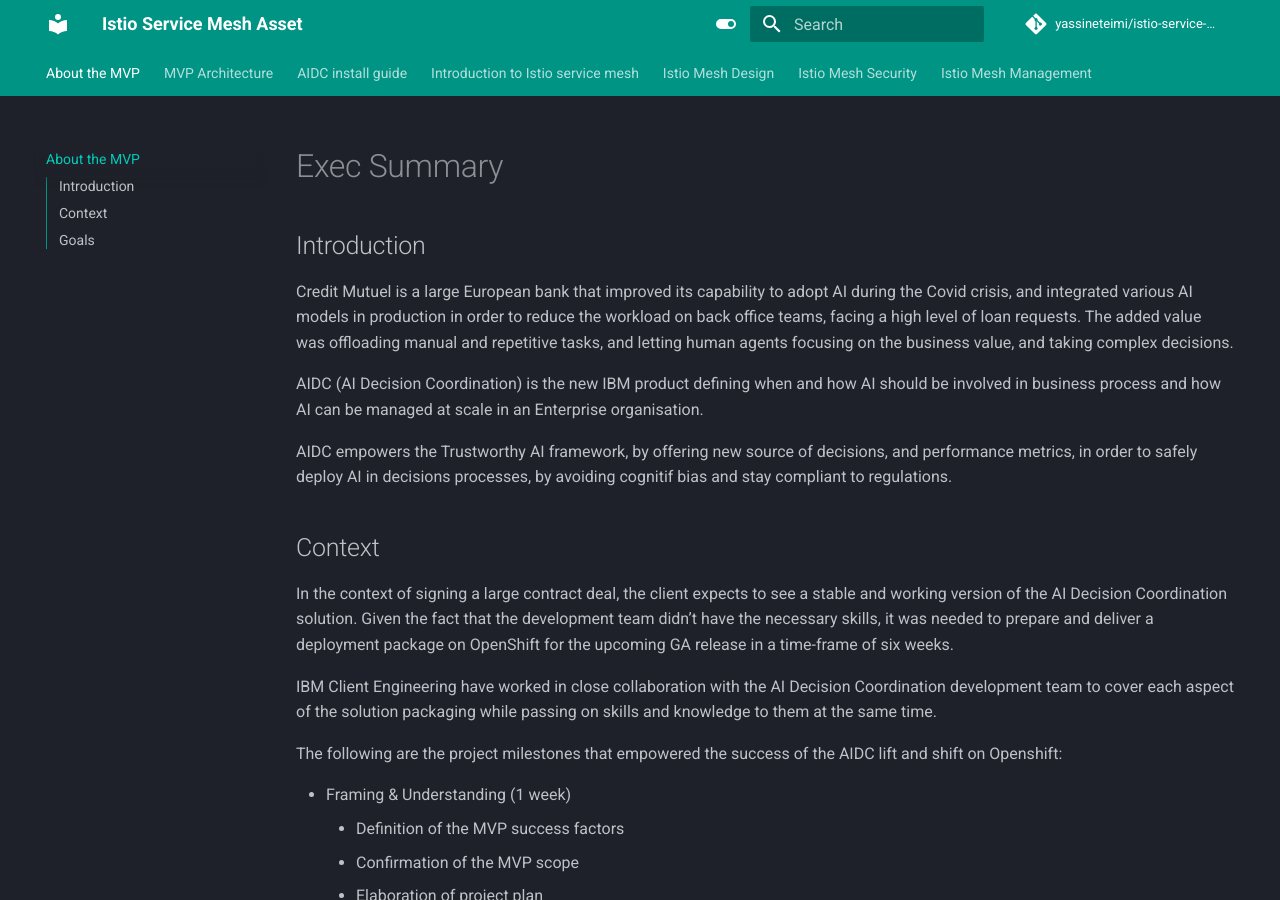
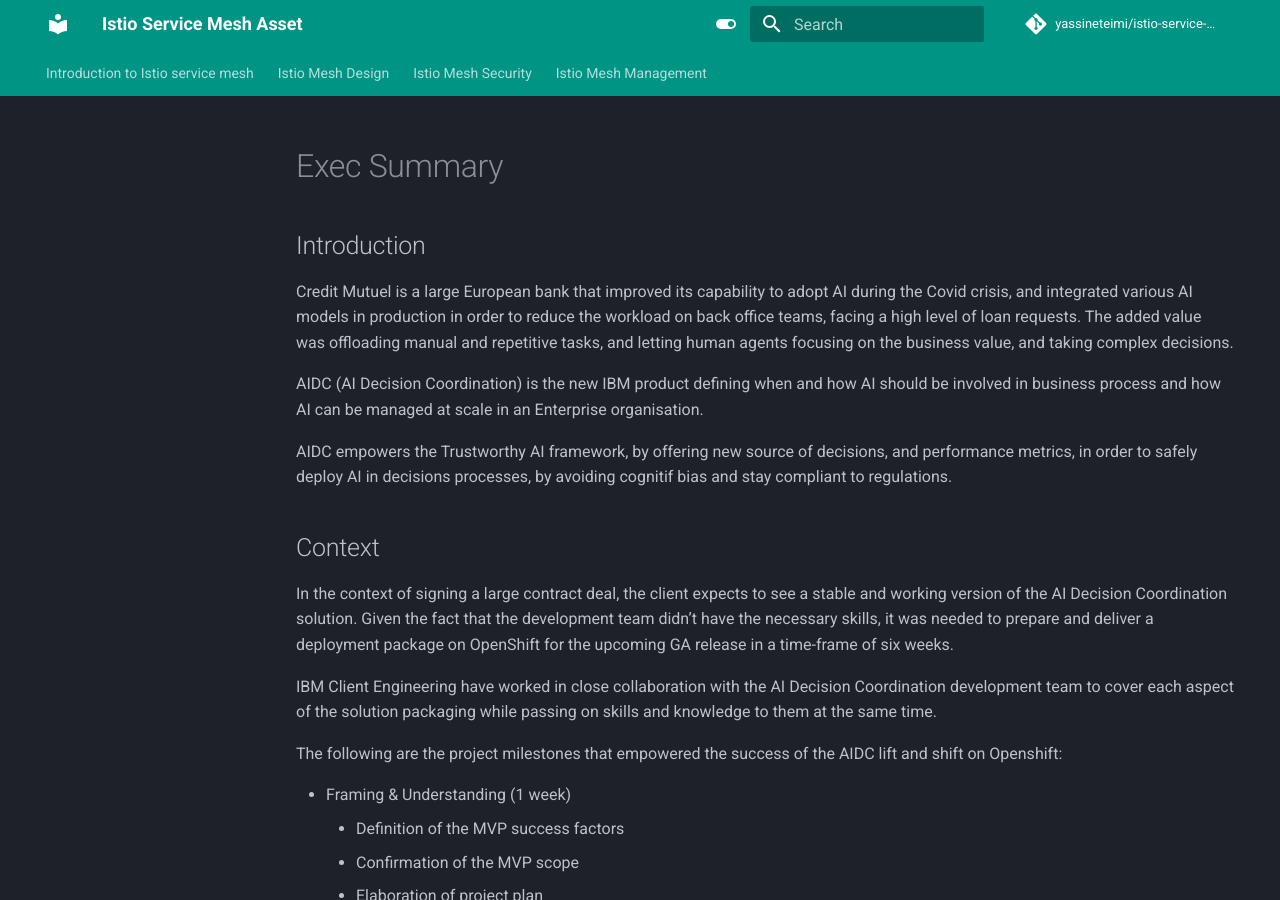
Before and after one commit to yassineteimi/istio-service-mesh, an MkDocs documentation site: the page built from docs/index.md, in a window 1280 px wide and 900 px high. Built offline with MkDocs 1.6.1 and Material for MkDocs 9.7.7, drawn with Linux system fonts in a browser that asks for light colours; comment, search, counter and statistics services are not loaded.

```diff
--- a/mkdocs.yml
+++ b/mkdocs.yml
@@ -1,9 +1,9 @@
 site_name: Istio Service Mesh Asset
 
 nav:
-  - About the MVP: index.md
-  - MVP Architecture: architecture.md
-  - AIDC install guide: product_doc.md
+#  - About the MVP: index.md
+#  - MVP Architecture: architecture.md
+#  - AIDC install guide: product_doc.md
   - Introduction to Istio service mesh:
     - Introduction: istio_intro.md
     - Istio Architecture: istio_architecture.md
```
Also changed, not shown: README.md (+2 -2 lines).
